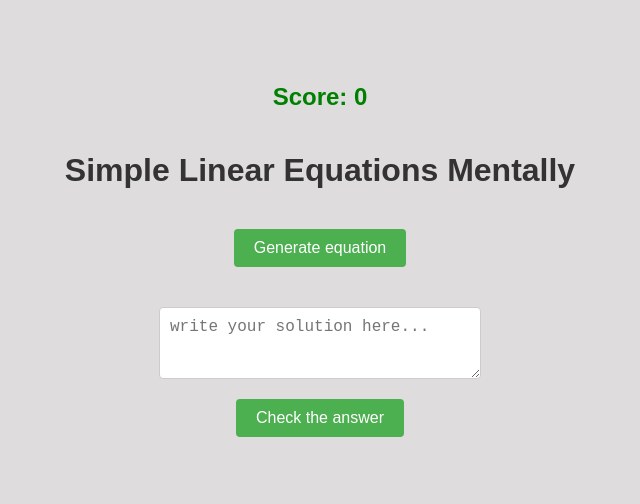
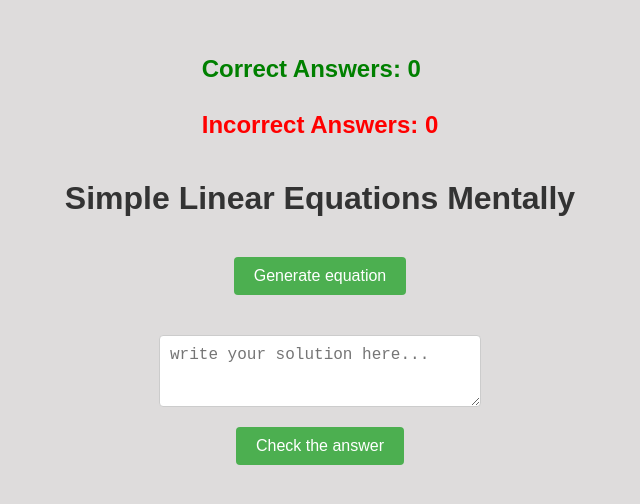
Before and after one commit to JOWISSA/Simple-Linear-Equations-Mentally, a React (Create React App) app: page / in a window 1280 px wide. Shown: the part 150-654 px from the top of the page, without its empty margins (320-960 px from the left). Built offline with nearby package versions, Linux system fonts and the light colour scheme; the HTML template or start-up script is replaced by a standard one.

Commit message:
upd scoreCounter

```diff
--- a/src/App.css
+++ b/src/App.css
@@ -46,6 +46,7 @@ button {
   margin-bottom: 20px;
   cursor: pointer;
   transition: background-color 0.3s;
+  display: flex;
 }
 
 button:hover {
--- a/src/App.js
+++ b/src/App.js
@@ -9,7 +9,8 @@ const App = () => {
   const [secret, setSecret] = useState('');
   const [showSecret, setShowSecret] = useState(false);
   const [inputValue, setInputValue] = useState('');
-  const [score, setScore] = useState(0);
+  const [correctAnswers, setCorrectAnswers] = useState(0);
+  const [incorrectAnswers, setIncorrectAnswers] = useState(0);
 
   const generateEquation = () => {
     const { equations, secret } = randomEquationsLvl1();
@@ -20,25 +21,36 @@ const App = () => {
   };
 
   const handleInputChange = (e) => {
-    setInputValue(e.target.value);
+    const inputValue = e.target.value;
+    const regex = /^-?\d*$/;
+
+    if (regex.test(inputValue)) {
+      setInputValue(inputValue);
+    }
   };
 
   const checkAnswer = () => {
     if (inputValue.trim() === secret.toString()) {
       setShowSecret('win');
-      setScore(score + 1);
+      setCorrectAnswers(correctAnswers + 1)
     } else {
       setShowSecret(secret);
-      setScore(score - 1);
+      setIncorrectAnswers(incorrectAnswers + 1);
     }
   };
 
 
   return (
     <div className="App">
-      <ScoreCounter score={score} />
+
+       <ScoreCounter
+          correctAnswers={correctAnswers}
+          incorrectAnswers={incorrectAnswers}
+        />
+
       <h1>Simple Linear Equations Mentally</h1>
       <button onClick={generateEquation}>Generate equation</button>
+
       <div className="equation">{equation}</div>
       <textarea
         rows="4"
@@ -47,9 +59,9 @@ const App = () => {
         value={inputValue}
         onChange={handleInputChange}
       />
-      <button onClick={checkAnswer}>
-        Сheck the answer
-      </button>
+
+      <button onClick={checkAnswer}>Сheck the answer</button>
+
       {showSecret === 'win'
         ? (
         <div className="win-message">YOU WIN!</div>
--- a/src/components/ScoreCounter.js
+++ b/src/components/ScoreCounter.js
@@ -1,9 +1,17 @@
 import React from 'react';
 
-const ScoreCounter = ({ score }) => {
-  const scoreClassName = score >= 0 ? 'positive' : 'negative';
-
-  return <div className={`score ${scoreClassName}`}>Score: {score}</div>;
+const ScoreCounter = ({ correctAnswers, incorrectAnswers }) => {
+  return (
+    <div className="score">
+      <div className='positive'>
+        Correct Answers: {correctAnswers}
+      </div>
+    <br/>
+      <div className='negative'>
+        Incorrect Answers: {incorrectAnswers}
+      </div>
+    </div>
+  );
 };
 
 export default ScoreCounter;
```
